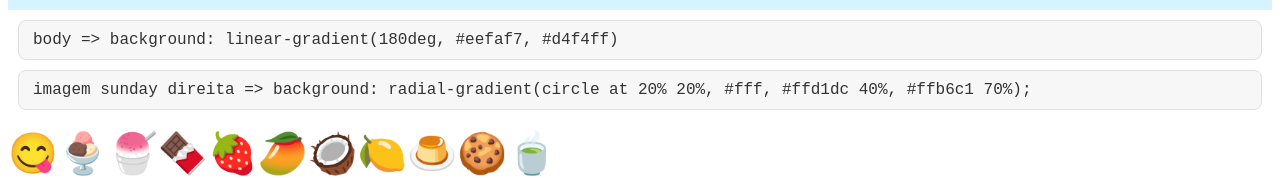
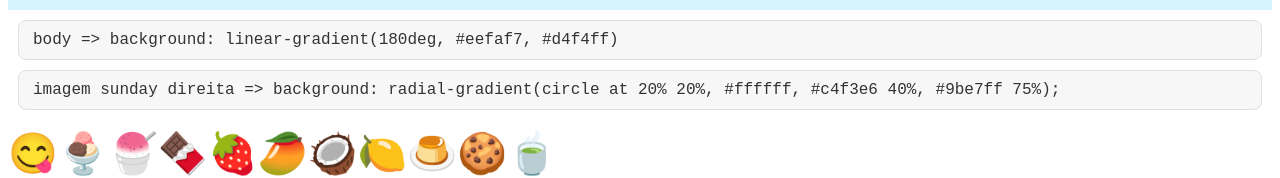
Before and after one commit to franciscosensaulas/super-dev8-curso-css, a plain HTML site: page public/exercicio.html in a window 1280 px wide. Shown: the part 655-833 px from the top of the page. Drawn offline with Linux system fonts and the light colour scheme.

Commit message:
Ajuste cor

```diff
--- a/public/exercicio.html
+++ b/public/exercicio.html
@@ -39,7 +39,7 @@
     </div>
 
     <code>body => background: linear-gradient(180deg, #eefaf7, #d4f4ff) </code>
-    <code>imagem sunday direita => background: radial-gradient(circle at 20% 20%, #fff, #ffd1dc 40%, #ffb6c1 70%);</code>
+    <code>imagem sunday direita => background: radial-gradient(circle at 20% 20%, #ffffff, #c4f3e6 40%, #9be7ff 75%);</code>
 
     <div class="emojis">
         😋🍨🍧🍫🍓🥭🥥🍋🍮🍪🍵
```
